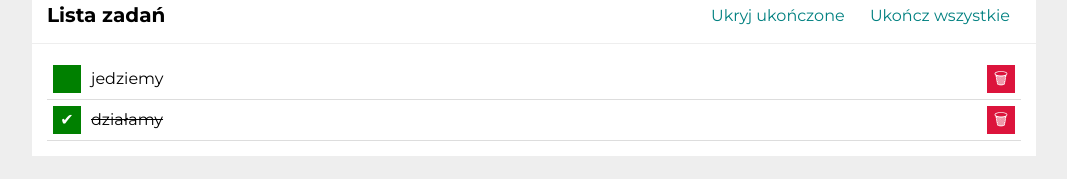
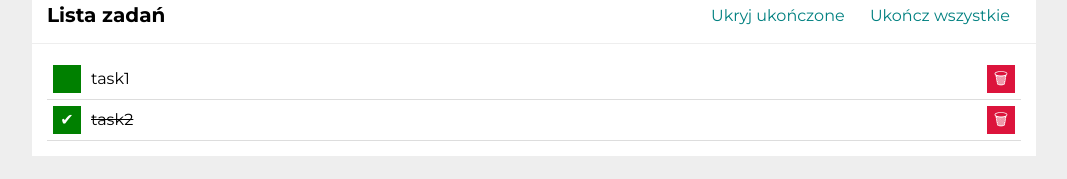
Before and after one commit to MCesarczyk/todo-list-react, a React (Create React App) app: page / in a window 1280 px wide. Shown: the part 256-435 px from the top of the page, without its empty margins (106-1173 px from the left). Built offline with nearby package versions, Linux system fonts and the light colour scheme.

Commit message:
tasks content changed

```diff
--- a/src/App.js
+++ b/src/App.js
@@ -7,8 +7,8 @@ import Header from './Header';
 import Container from "./Container";
 
 const tasks = [
-  { id: 1, content: "jedziemy", done: false },
-  { id: 2, content: "działamy", done: true },
+  { id: 1, content: "task1", done: false },
+  { id: 2, content: "task2", done: true },
 ];
 
 const hideDoneTasks = false;
```
